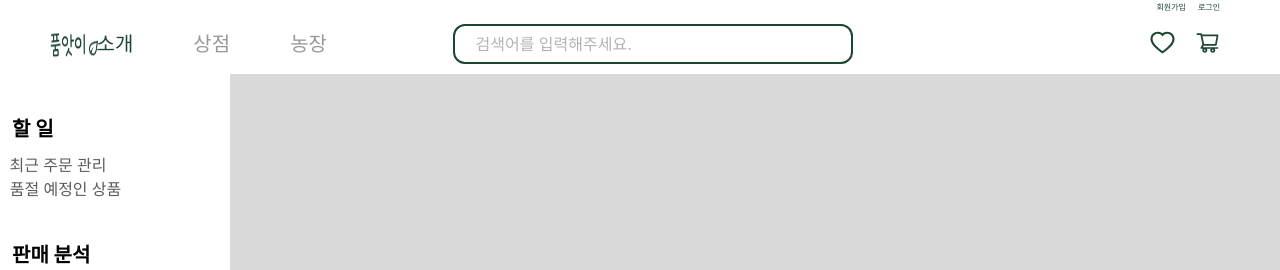
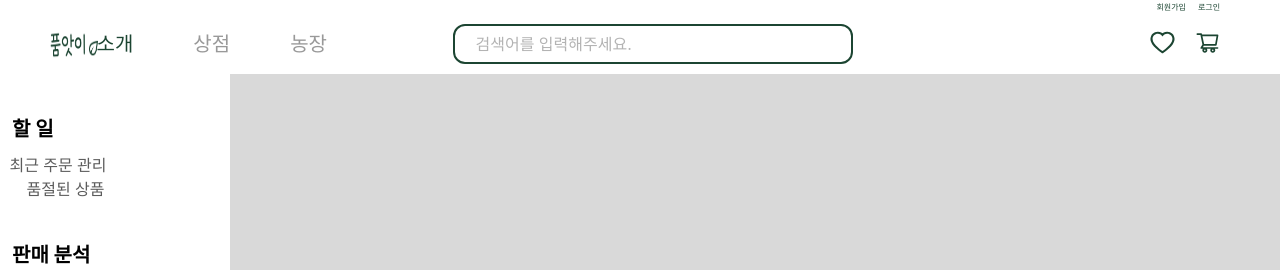
Before and after one commit to kakao-tech-campus-2nd-step3/Team10_FE, a React (Create React App) app: page /Seller in a window 1280 px wide. Shown: the top 270 px of the page. Built offline with nearby package versions, Linux system fonts and the light colour scheme.

Commit message:
refactor: 항목 수정

```diff
--- a/src/components/features/SellerPage/SellerCategory.tsx
+++ b/src/components/features/SellerPage/SellerCategory.tsx
@@ -58,7 +58,7 @@ const SellerCategory = () => {
           _hover={{ bgColor: "#FFFFFF" }}
           bgColor="#FFFFFF"
         >
-          품절 예정인 상품
+          품절된 상품
         </Button>
 
         <Text mt={10} ml={3} color="#000000" fontSize="20px" fontWeight="bold">
```
